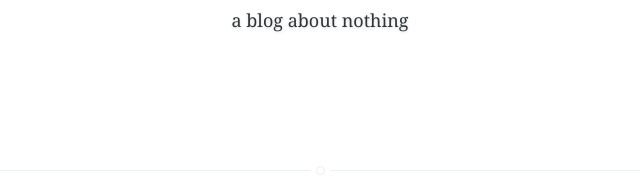
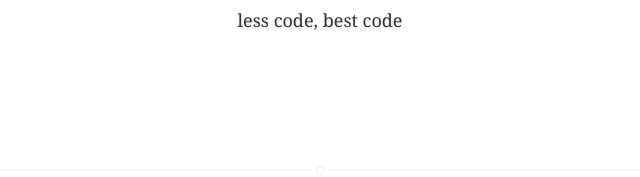
Before and after one commit to immanant/immanant.github.io, a plain HTML site: page 2014/09/28/hello-world/index.html in a window 1280 px wide. Shown: the part 310-487 px from the top of the page, 319-959 px from the left. Drawn offline with nearby package versions, Linux system fonts and the light colour scheme; a script that the page names is missing.

Commit message:
Site updated: 2014-09-28 17:56:31

```diff
--- a/2014/09/28/hello-world/index.html
+++ b/2014/09/28/hello-world/index.html
@@ -5,7 +5,7 @@
   <meta http-equiv="Content-Type" content="text/html" charset="UTF-8" >
   <meta http-equiv="X-UA-Compatible" content="IE=edge,chrome=1"/>
   <title>Hello World | Immanant</title>
-  <meta name="description" content="a blog about nothing" />
+  <meta name="description" content="less code, best code" />
   <meta name="HandheldFriendly" content="True" />
   <meta name="MobileOptimized" content="320" />
   <meta name="viewport" content="width=device-width, initial-scale=1.0" />
@@ -30,7 +30,7 @@
         <div class="site-head-content inner">
              <a class="blog-logo" href="/"><img src="//immanant.com/demo/wp-content/uploads/2014/09/immanat-new-logo.png" alt="Blog Logo"/></a>
             <h1 class="blog-title">Immanant</h1>
-            <h2 class="blog-description">a blog about nothing</h2>
+            <h2 class="blog-description">less code, best code</h2>
         </div>
     </div>
 </header>
```
Also changed, not shown: archives/2014/09/index.html (+2 -2 lines), archives/2014/index.html (+2 -2 lines), archives/index.html (+2 -2 lines), index.html (+2 -2 lines).
